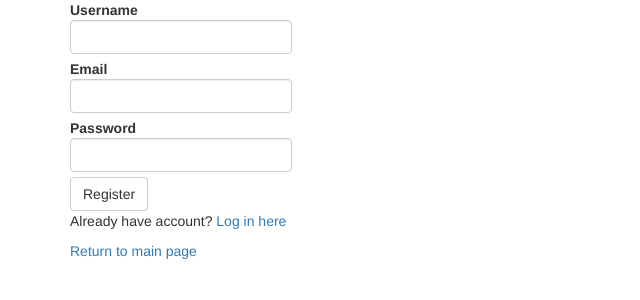
After one commit to Krzysiek91/Twitter-Like-Application, a PHP site: page /register.php in a window 1280 px wide. The commit adds this page. Shown: the top 300 px of the page, without its empty margins (0-640 px from the left). Run offline with PHP 8.4, Linux system fonts and the light colour scheme.

Commit message:
add register.php, corrections of Tweet and User classes

```diff
--- a/connection.php
+++ b/connection.php
@@ -1,11 +1,8 @@
 <?php
-
 $user = 'root';
 $password = 'coderslab';
 $dbname = 'twitter';
 $dsn = "mysql:host=127.0.0.1; dbname=$dbname; charset=utf8";
-
-
 
 $conn = new PDO($dsn, $user, $password);
 
--- /dev/null
+++ b/register.php
@@ -0,0 +1,74 @@
+<?php
+session_start();
+if(isset($_SESSION['userID'])){
+    header('location: 1index.php');
+}
+
+require_once 'src/User.php';
+require_once 'connection.php';
+
+
+if ($_SERVER['REQUEST_METHOD'] == 'POST') {
+    if ((User::loadUserByEmail($conn, $_POST['email'])) == null){
+        if(isset($_POST['username']) && isset($_POST['email'])&& $_POST['password']) {
+            $user = new User();
+
+            $user->setUsername($_POST['username']);
+            $user->setEmail($_POST['email']);
+            $user->setPass('password');
+
+            $user->saveToDB($conn);
+
+            $_SESSION['userID'] = $user->getId();
+
+            header('Location: 1index.php');
+        }else{
+            echo 'Missing or wrong data';
+        }
+    }else{
+        echo 'Acount with that email already exist';
+    }
+}
+
+
+?>
+
+
+
+
+
+
+<!doctype html>
+<html lang="en">
+<head>
+    <meta charset="UTF-8">
+    <meta name="viewport"
+          content="width=device-width, user-scalable=no, initial-scale=1.0, maximum-scale=1.0, minimum-scale=1.0">
+    <title>Register</title>
+    <link rel="stylesheet" media="screen" href="https://maxcdn.bootstrapcdn.com/bootstrap/3.3.6/css/bootstrap.min.css">
+    <link rel="stylesheet" href="css/style.css">
+</head>
+<body>
+<div class="container">
+    <div class="register">
+                    <form action="" method="post" role="form">
+                        <label>Username
+                        <input type="text" name="username" class="form-control">
+                        </label>
+                        <br>
+                        <label> Email
+                        <input type="text" name="email" class="form-control">
+                        </label>
+                        <br>
+                        <label> Password
+                        <input type="password" name="password" class="form-control">
+                        </label>
+                        <br>
+                        <button type="submit" class="btn btn-default">Register</button>
+                    </form>
+                <p>Already have account? <a href="login.php">Log in here</a></p>
+                <p><a href="1index.php">Return to main page</a></p>
+    </div>
+</div>
+</body>
+</html>
--- a/src/User.php
+++ b/src/User.php
@@ -1,17 +1,16 @@
-
 <?php
 
 class User {
 
     const NON_EXISTING_ID = -1;
 
-    private $id = self:: NON_EXISTING_ID;
+    private $id;
     private $username;
     private $email;
     private $hashPass;
 
-    public function __constructor() {
-        $this->id = -1;
+    public function __construct() {
+        $this->id = self::NON_EXISTING_ID;
         $this->username = "";
         $this->email = "";
         $this->hashPass = "";
@@ -45,8 +44,8 @@ class User {
         $this->hashPass = password_hash($pass, PASSWORD_BCRYPT);
     }
 
-    public function saveToDB(PDO $conn) {
-
+    public function saveToDB(PDO $conn)
+    {
         if ($this->id == self::NON_EXISTING_ID) {
 
             //Saving new user to DB
@@ -83,7 +82,8 @@ class User {
         return false;
     }
 
-    static public function loadUserById(PDO $conn, $id) {
+    static public function loadUserById(PDO $conn, $id)
+    {
         $stmt = $conn->prepare('SELECT * FROM Users WHERE id=:id');
         $result = $stmt->execute(['id' => $id]);
 
@@ -96,20 +96,47 @@ class User {
             $loadedUser->username = $row['username'];
             $loadedUser->hashPass = $row['hash_pass'];
             $loadedUser->email = $row['email'];
-
             return $loadedUser;
         }
 
         return null;
     }
 
-    static public function loadAllUsers(PDO $conn) {
+    static public function loadUserByEmail(PDO $conn, $email)
+    {
+        $stmt = $conn->prepare('SELECT * FROM Users WHERE email=:email');
+        $result = $stmt->execute(['email' => $email]);
+
+        if ($result === true && $stmt->rowCount() > 0) {
+            $row = $stmt->fetch(PDO::FETCH_ASSOC);
+
+            $loadedUser = new User();
+
+            $loadedUser->id = $row['id'];
+            $loadedUser->username = $row['username'];
+            $loadedUser->hashPass = $row['hash_pass'];
+            $loadedUser->email = $row['email'];
+            return $loadedUser;
+        }
+
+        return null;
+    }
+
+
+
+
+
+
+
+    static public function loadAllUsers(PDO $conn)
+    {
         $sql = "SELECT * FROM Users";
         $ret = [];
 
         $result = $conn->query($sql);
 
         if ($result !== false && $result->rowCount() != 0) {
+
             foreach ($result as $row) {
 
                 $loadedUser = new User();
@@ -123,6 +150,7 @@ class User {
 
         return $ret;
     }
+
 
     public function delete(PDO $conn) {
         if ($this->id != self::NON_EXISTING_ID) {
```
Also changed, not shown: 1index.php (+86 -17 lines), src/Tweet.php (+90 -49 lines), css/style.css (added), 1 other file.
